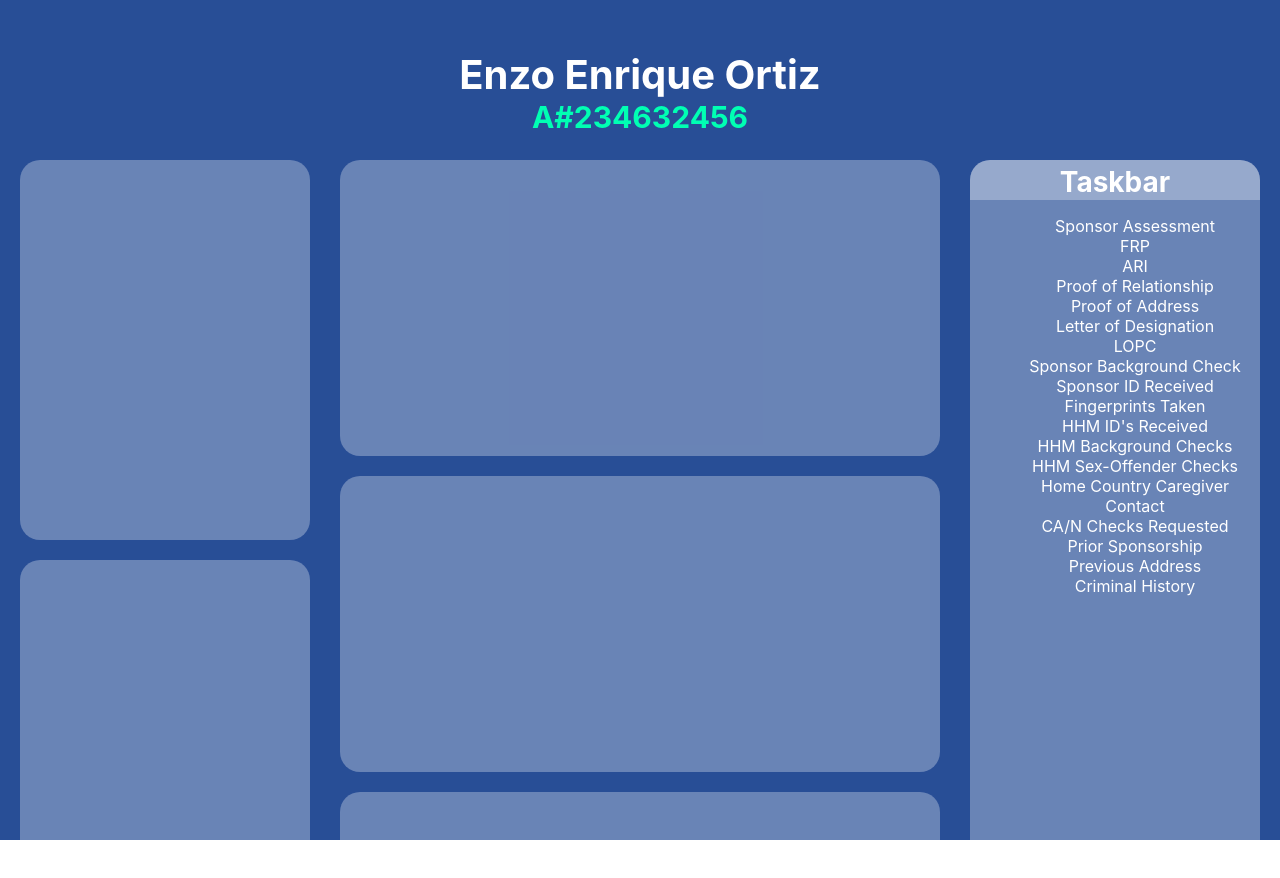
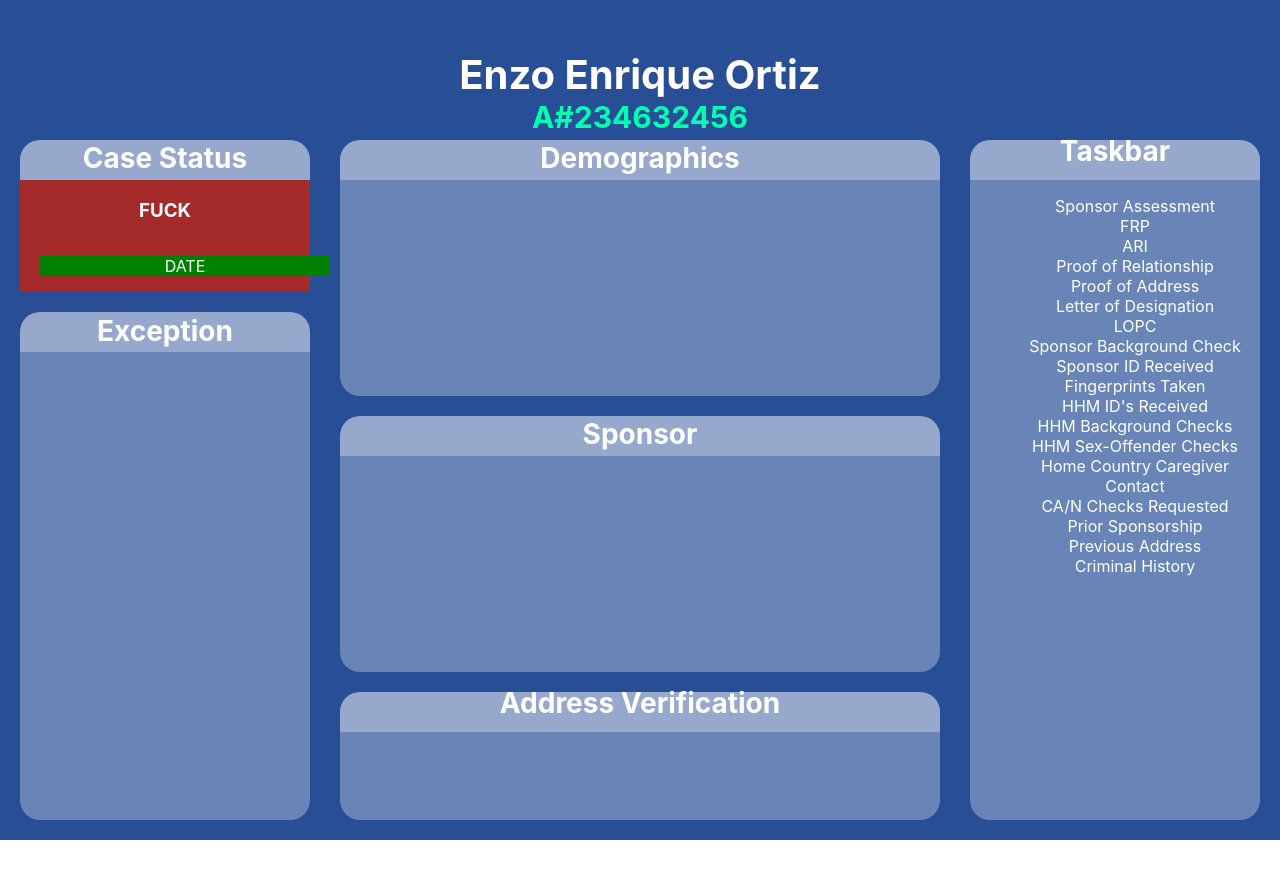
Before and after one commit to MariachiMES/RU-React, a React (Create React App) app: page / in a window 1280 px wide. Shown: the part 1080-1958 px from the top of the page. After the commit the page ends 1920 px from the top, so only its background shows below. Built offline with nearby package versions, Linux system fonts and the light colour scheme.

Commit message:
styling on dashboard

```diff
--- a/package.json
+++ b/package.json
@@ -6,6 +6,7 @@
     "@testing-library/jest-dom": "^5.16.1",
     "@testing-library/react": "^12.1.2",
     "@testing-library/user-event": "^13.5.0",
+    "bulma": "^0.9.3",
     "node-sass": "^7.0.1",
     "react": "^17.0.2",
     "react-dom": "^17.0.2",
--- a/src/components/dashboard/dashboard.jsx
+++ b/src/components/dashboard/dashboard.jsx
@@ -9,13 +9,39 @@ export default function Dashboard() {
       </div>
       <div className="wrapper">
         <div className="left">
-          <div className="case-status"></div>
-          <div className="exception"></div>
+          <div className="case-status">
+            <div className="case-status-header">
+              <h2>Case Status</h2>
+            </div>
+            <div className="tile-contents">
+              <h3>FUCK</h3>
+              <ul>
+                <li>DATE</li>
+              </ul>
+            </div>
+          </div>
+          <div className="exception">
+            <div className="exception-header">
+              <h2>Exception</h2>
+            </div>
+          </div>
         </div>
         <div className="middle">
-          <div className="demographics"></div>
-          <div className="sponsor"></div>
-          <div className="smarty-streets"></div>
+          <div className="demographics">
+            <div className="demographics-header">
+              <h2>Demographics</h2>
+            </div>
+          </div>
+          <div className="sponsor">
+            <div className="sponsor-header">
+              <h2>Sponsor</h2>
+            </div>
+          </div>
+          <div className="smarty-streets">
+            <div className="smarty-streets-header">
+              <h2>Address Verification</h2>
+            </div>
+          </div>
         </div>
         <div className="right">
           <div className="taskbar">
--- a/src/components/dashboard/dashboard.scss
+++ b/src/components/dashboard/dashboard.scss
@@ -11,8 +11,7 @@
     width: 100%;
     top: 0;
     flex-direction: column;
-    height: 100px;
-
+    height: 10vh;
     h1 {
       color: white;
       font-size: 40px;
@@ -28,14 +27,13 @@
   .wrapper {
     display: flex;
     position: relative;
-    height: 100%;
     width: 100%;
+    height: 90vh;
 
     .left {
       display: flex;
       position: relative;
       flex: 0.25;
-      height: 100%;
       margin-left: 10px;
       margin-top: 10px;
       margin-bottom: 10px;
@@ -44,23 +42,72 @@
       .case-status {
         background-color: rgba(255, 255, 255, 0.3);
         display: flex;
-        flex: 0.5;
+        flex: 0.2;
         margin: 10px;
         border-radius: 20px;
+        flex-direction: column;
+
+        .case-status-header {
+          display: flex;
+          width: 100%;
+          border-radius: 20px 20px 0px 0px;
+          height: 40px;
+          background-color: rgba(255, 255, 255, 0.3);
+          align-items: center;
+          justify-content: center;
+          h2 {
+            color: white;
+            margin-top: 20px;
+            font-size: 28px;
+          }
+        }
+        .tile-contents {
+          color: white;
+          display: flex;
+          align-items: center;
+          justify-content: center;
+          flex-direction: column;
+          background-color: brown;
+          height: 100%;
+
+          ul {
+            width: 100%;
+            text-align: center;
+            justify-content: center;
+
+            li {
+              list-style: none;
+              background-color: green;
+            }
+          }
+        }
       }
       .exception {
         background-color: rgba(255, 255, 255, 0.3);
         display: flex;
-        flex: 0.5;
+        flex: 0.8;
         margin: 10px;
         border-radius: 20px;
+        .exception-header {
+          display: flex;
+          width: 100%;
+          border-radius: 20px 20px 0px 0px;
+          height: 40px;
+          background-color: rgba(255, 255, 255, 0.3);
+          align-items: center;
+          justify-content: center;
+          h2 {
+            color: white;
+            margin-top: 20px;
+            font-size: 28px;
+          }
+        }
       }
     }
     .middle {
       display: flex;
       position: relative;
       flex: 0.5;
-      height: 100%;
       margin: 10px;
       flex-direction: column;
 
@@ -70,6 +117,21 @@
         flex: 0.4;
         margin: 10px;
         border-radius: 20px;
+
+        .demographics-header {
+          width: 100%;
+          display: flex;
+          border-radius: 20px 20px 0px 0px;
+          height: 40px;
+          background-color: rgba(255, 255, 255, 0.3);
+          align-items: center;
+          justify-content: center;
+          h2 {
+            color: white;
+            margin-top: 20px;
+            font-size: 28px;
+          }
+        }
       }
       .sponsor {
         background-color: rgba(255, 255, 255, 0.3);
@@ -77,6 +139,21 @@
         flex: 0.4;
         margin: 10px;
         border-radius: 20px;
+
+        .sponsor-header {
+          width: 100%;
+          display: flex;
+          border-radius: 20px 20px 0px 0px;
+          height: 40px;
+          background-color: rgba(255, 255, 255, 0.3);
+          align-items: center;
+          justify-content: center;
+          h2 {
+            color: white;
+            margin-top: 20px;
+            font-size: 28px;
+          }
+        }
       }
       .smarty-streets {
         background-color: rgba(255, 255, 255, 0.3);
@@ -84,6 +161,21 @@
         flex: 0.2;
         margin: 10px;
         border-radius: 20px;
+
+        .smarty-streets-header {
+          width: 100%;
+          display: flex;
+          border-radius: 20px 20px 0px 0px;
+          height: 40px;
+          background-color: rgba(255, 255, 255, 0.3);
+          align-items: center;
+          justify-content: center;
+          h2 {
+            color: white;
+            margin-top: 5px;
+            font-size: 28px;
+          }
+        }
       }
     }
     .right {
@@ -104,6 +196,7 @@
         border-radius: 20px;
 
         .task-header {
+          display: flex;
           border-radius: 20px 20px 0px 0px;
           height: 40px;
           background-color: rgba(255, 255, 255, 0.3);
@@ -118,13 +211,13 @@
         }
         .tasks {
           width: 100%;
+          display: flex;
           text-align: center;
           align-items: center;
+          text-align: center;
           display: flex;
           ul {
             color: white;
-            align-items: center;
-            justify-content: center;
             list-style: none;
           }
         }
```
Also changed, not shown: 1 other file (tests, documents, lock files or other folders).
